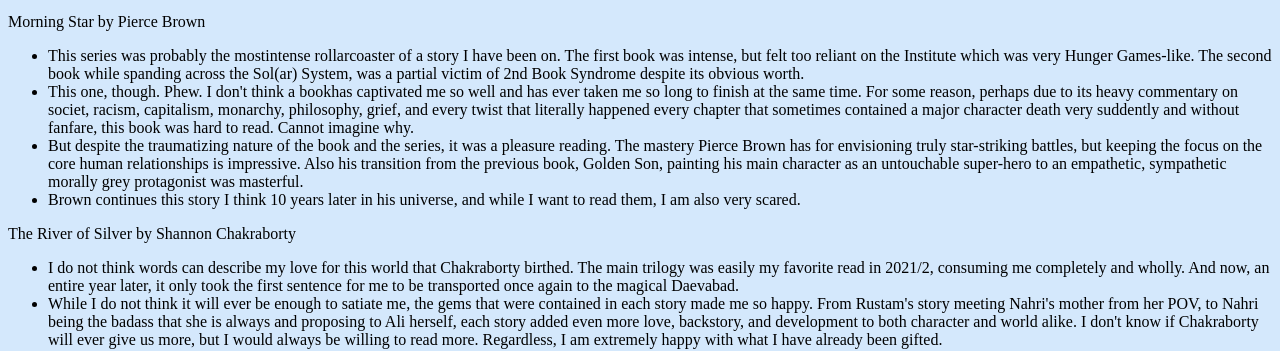
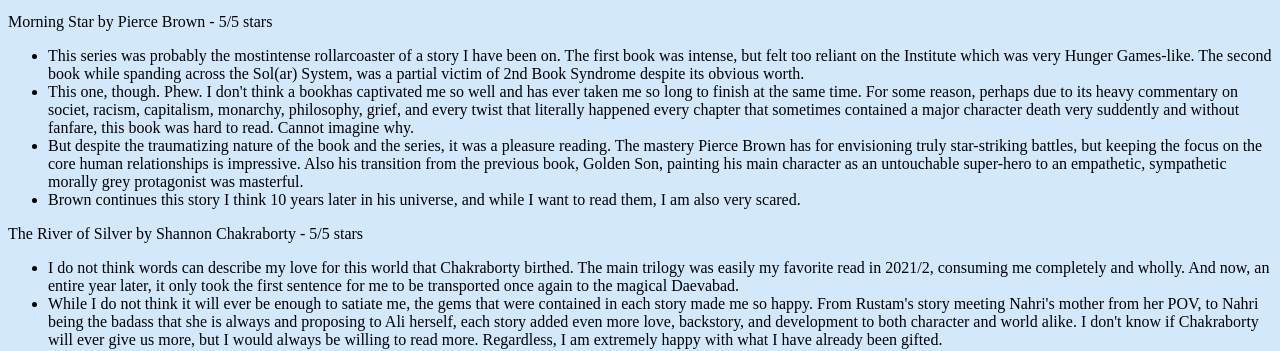
Before and after one commit to zzangwill/zzangwill.github.io, a plain HTML site: page html/books/23/jan-23.html in a window 1280 px wide. Shown: the part 643-994 px from the top of the page. Drawn offline with Linux system fonts and the light colour scheme; a web font is replaced by a local one.

Commit message:
Update jan-23.html

```diff
--- a/html/books/23/jan-23.html
+++ b/html/books/23/jan-23.html
@@ -72,7 +72,7 @@
      I absolutely adored and devoured these sequels to Sabriel. Sabriel was amazing, but going on a journey of self-discovery that evolves into becoming confident, brave, and strong-willed with Lirael added to my enjoyment in contrast to Sabriel already being confertable in her self-value and identity. The dives and descriptions of death too were more highly developed and explored in Lirael/Abhorsen, which was my main point of intruige. Going all the way to the Ninth Gate was just so thrilling. The contrast of the raging and powerful waters of One through Eight versus the tranquil stars of Nine really gives Death a feeling of peace and rightfullness in the time you must depart, especially as the Ninth Gate can refuse you. Nix's further dive into Free Magic versus Charter Magic, and how the two came to be was rewarding. I wonder if the Seven (as reflected in the Bells) thought Free Magic would have always needed to be contained, and Orannis was just the tipping point? What if Charter and Free were not so seperate? Nix's work really brings to mind the idea of balance and second chances. Brilliant series, a new favorite of mine.</li>
 </ul>
 
-<p> Morning Star by Pierce Brown</p>
+<p> Morning Star by Pierce Brown - 5/5 stars</p>
 <ul>
   <li>
    This series was probably the mostintense rollarcoaster of a story I have been on. The first book was intense, but felt too reliant on the Institute which was very Hunger Games-like. The second book while spanding across the Sol(ar) System, was a partial victim of 2nd Book Syndrome despite its obvious worth. </li>
@@ -84,7 +84,7 @@
         Brown continues this story I think 10 years later in his universe, and while I want to read them, I am also very scared.</li>
 </ul>
 
-<p> The River of Silver by Shannon Chakraborty</p>
+<p> The River of Silver by Shannon Chakraborty - 5/5 stars</p>
 <ul>
   <li>
     I do not think words can describe my love for this world that Chakraborty birthed. The main trilogy was easily my favorite read in 2021/2, consuming me completely and wholly. And now, an entire year later, it only took the first sentence for me to be transported once again to the magical Daevabad.</li>
```
